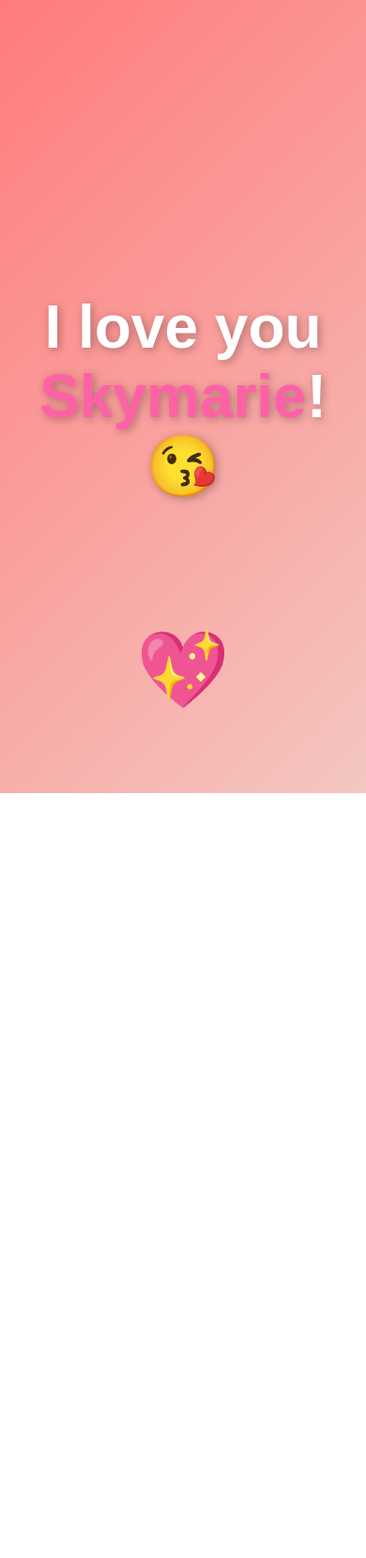
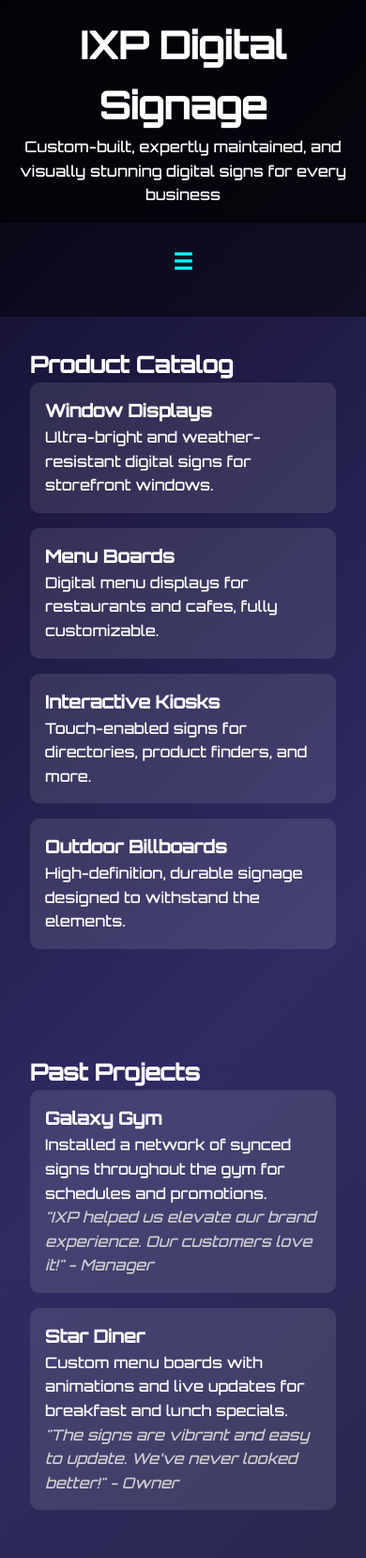
Before and after one commit to jordaninjohnson/ixp.cool, a plain HTML site: page index.html in a window 390 px wide. Shown: the top 1658 px of the page at 94% size. Before the commit the page ends 844 px from the top, so only its background shows below. Drawn offline with Linux system fonts and the light colour scheme.

Commit message:
Update index.html

```diff
--- a/index.html
+++ b/index.html
@@ -1,74 +1,230 @@
 <!DOCTYPE html>
 <html lang="en">
 <head>
-  <meta charset="UTF-8">
-  <meta name="viewport" content="width=device-width, initial-scale=1.0">
-  <title>💖</title>
+  <meta charset="UTF-8" />
+  <meta name="viewport" content="width=device-width, initial-scale=1.0" />
+  <title>IXP Digital Signage</title>
+  <link href="https://fonts.googleapis.com/css2?family=Orbitron:wght@500&display=swap" rel="stylesheet">
+  <link rel="stylesheet" href="https://cdnjs.cloudflare.com/ajax/libs/font-awesome/6.4.0/css/all.min.css">
   <style>
+    html {
+      scroll-behavior: smooth;
+    }
+    * {
+      box-sizing: border-box;
+      margin: 0;
+      padding: 0;
+    }
     body {
+      font-family: 'Orbitron', sans-serif;
+      background: linear-gradient(135deg, #0f0c29, #302b63, #24243e);
+      color: white;
+      line-height: 1.6;
+    }
+    header {
+      background-color: rgba(0, 0, 0, 0.8);
+      padding: 1rem;
+      text-align: center;
+    }
+    header h1 {
+      font-size: 2.5rem;
+    }
+    nav {
       display: flex;
-      justify-content: center;
+      flex-direction: column;
       align-items: center;
-      height: 100vh;
-      margin: 0;
-      background: linear-gradient(135deg, #ff7b7b, #f4c7c1);
-      font-family: 'Arial', sans-serif;
-      overflow: hidden;
+      padding: 1rem;
+      background-color: rgba(0, 0, 0, 0.5);
     }
-
-    h1 {
-      font-size: 4rem;
+    #menu-toggle {
+      background: none;
+      color: #0ff;
+      font-size: 1.5rem;
+      border: none;
+      cursor: pointer;
+      display: none;
+      margin-bottom: 1rem;
+    }
+    #nav-links {
+      display: flex;
+      gap: 2rem;
+    }
+    #nav-links.show {
+      display: flex;
+      flex-direction: column;
+    }
+    nav a {
+      color: #0ff;
+      text-decoration: none;
       font-weight: bold;
-      color: white;
-      text-shadow: 2px 2px 10px rgba(0, 0, 0, 0.3);
-      text-align: center;
-      animation: fadeIn 2s ease-out;
     }
-
-    h1 span {
-      color: #ff61a6;
+    nav a:hover {
+      text-decoration: underline;
     }
-
-    /* Animation for smooth entrance */
-    @keyframes fadeIn {
-      0% {
+    section {
+      padding: 2rem;
+      max-width: 1000px;
+      margin: auto;
       opacity: 0;
-        transform: translateY(50px);
+      transform: translateY(20px);
+      transition: all 0.6s ease;
     }
-      100% {
+    section.visible {
       opacity: 1;
       transform: translateY(0);
     }
+    .product-catalog, .projects, .contact {
+      margin-bottom: 3rem;
     }
-
-    /* Heart animation */
-    .heart {
-      position: absolute;
-      bottom: 10%;
-      animation: float 5s infinite ease-in-out;
+    .product-grid {
+      display: grid;
+      grid-template-columns: repeat(auto-fit, minmax(200px, 1fr));
+      gap: 1rem;
     }
-
-    .heart::before {
-      content: '💖';
-      font-size: 5rem;
+    .product {
+      background-color: rgba(255, 255, 255, 0.1);
+      padding: 1rem;
+      border-radius: 10px;
     }
-
-    /* Floating heart animation */
-    @keyframes float {
-      0% {
-        transform: translateY(0);
+    .project {
+      background-color: rgba(255, 255, 255, 0.1);
+      margin-bottom: 1rem;
+      padding: 1rem;
+      border-radius: 10px;
     }
-      50% {
-        transform: translateY(-30px);
+    .review {
+      font-style: italic;
+      color: #ccc;
     }
-      100% {
-        transform: translateY(0);
+    form {
+      display: flex;
+      flex-direction: column;
+      gap: 1rem;
+    }
+    input, textarea, button {
+      padding: 0.75rem;
+      border: none;
+      border-radius: 5px;
+      font-size: 1rem;
+    }
+    input, textarea {
+      background: rgba(255, 255, 255, 0.2);
+      color: white;
+    }
+    button {
+      background: #0ff;
+      color: black;
+      font-weight: bold;
+      cursor: pointer;
+    }
+    button:hover {
+      background: #00cccc;
+      transform: scale(1.05);
+      transition: 0.2s ease-in-out;
+    }
+    footer {
+      text-align: center;
+      padding: 1rem;
+      background-color: rgba(0, 0, 0, 0.7);
+    }
+    @media (max-width: 600px) {
+      #menu-toggle {
+        display: block;
+      }
+      #nav-links {
+        display: none;
+      }
+      #nav-links.show {
+        display: flex;
       }
     }
   </style>
 </head>
 <body>
-  <h1>I love you <span>Skymarie</span>! 😘</h1>
-  <div class="heart"></div>
+  <header>
+    <h1>IXP Digital Signage</h1>
+    <p>Custom-built, expertly maintained, and visually stunning digital signs for every business</p>
+  </header>
+  <nav>
+    <button id="menu-toggle">☰</button>
+    <div id="nav-links">
+      <a href="#catalog"><i class="fas fa-list"></i> Catalog</a>
+      <a href="#projects"><i class="fas fa-star"></i> Projects</a>
+      <a href="#contact"><i class="fas fa-envelope"></i> Contact</a>
+    </div>
+  </nav>
+
+  <section id="catalog" class="product-catalog">
+    <h2>Product Catalog</h2>
+    <div class="product-grid">
+      <div class="product">
+        <h3>Window Displays</h3>
+        <p>Ultra-bright and weather-resistant digital signs for storefront windows.</p>
+      </div>
+      <div class="product">
+        <h3>Menu Boards</h3>
+        <p>Digital menu displays for restaurants and cafes, fully customizable.</p>
+      </div>
+      <div class="product">
+        <h3>Interactive Kiosks</h3>
+        <p>Touch-enabled signs for directories, product finders, and more.</p>
+      </div>
+      <div class="product">
+        <h3>Outdoor Billboards</h3>
+        <p>High-definition, durable signage designed to withstand the elements.</p>
+      </div>
+    </div>
+  </section>
+
+  <section id="projects" class="projects">
+    <h2>Past Projects</h2>
+    <div class="project">
+      <h3>Galaxy Gym</h3>
+      <p>Installed a network of synced signs throughout the gym for schedules and promotions.</p>
+      <p class="review">"IXP helped us elevate our brand experience. Our customers love it!" - Manager</p>
+    </div>
+    <div class="project">
+      <h3>Star Diner</h3>
+      <p>Custom menu boards with animations and live updates for breakfast and lunch specials.</p>
+      <p class="review">"The signs are vibrant and easy to update. We’ve never looked better!" - Owner</p>
+    </div>
+  </section>
+
+  <section id="contact" class="contact">
+    <h2>Contact Us</h2>
+    <p>Email: support@ixpsigns.com<br/>Phone: (555) 123-4567</p>
+    <form action="https://formsubmit.co/intelligentxp@gmail.com" method="POST">
+      <input type="hidden" name="_next" value="https://ixpsigns.com/thank-you.html">
+      <input type="text" name="name" placeholder="Your Name" required />
+      <input type="email" name="email" placeholder="Your Email" required />
+      <textarea name="message" rows="5" placeholder="Tell us about your project or request"></textarea>
+      <button type="submit">Send Message</button>
+      <input type="hidden" name="_subject" value="New Contact Form Submission from IXP Website">
+      <input type="hidden" name="_captcha" value="false">
+      <input type="hidden" name="_template" value="table">
+    </form>
+  </section>
+
+  <footer>
+    <p>&copy; 2025 IXP Digital Signage. All rights reserved.</p>
+  </footer>
+
+  <script>
+    document.getElementById("menu-toggle").addEventListener("click", function () {
+      document.getElementById("nav-links").classList.toggle("show");
+    });
+
+    const sections = document.querySelectorAll("section");
+    const observer = new IntersectionObserver(entries => {
+      entries.forEach(entry => {
+        if (entry.isIntersecting) {
+          entry.target.classList.add("visible");
+        }
+      });
+    });
+    sections.forEach(section => {
+      observer.observe(section);
+    });
+  </script>
 </body>
 </html>
```
Lines whose indentation alone changed are shown as unchanged.
